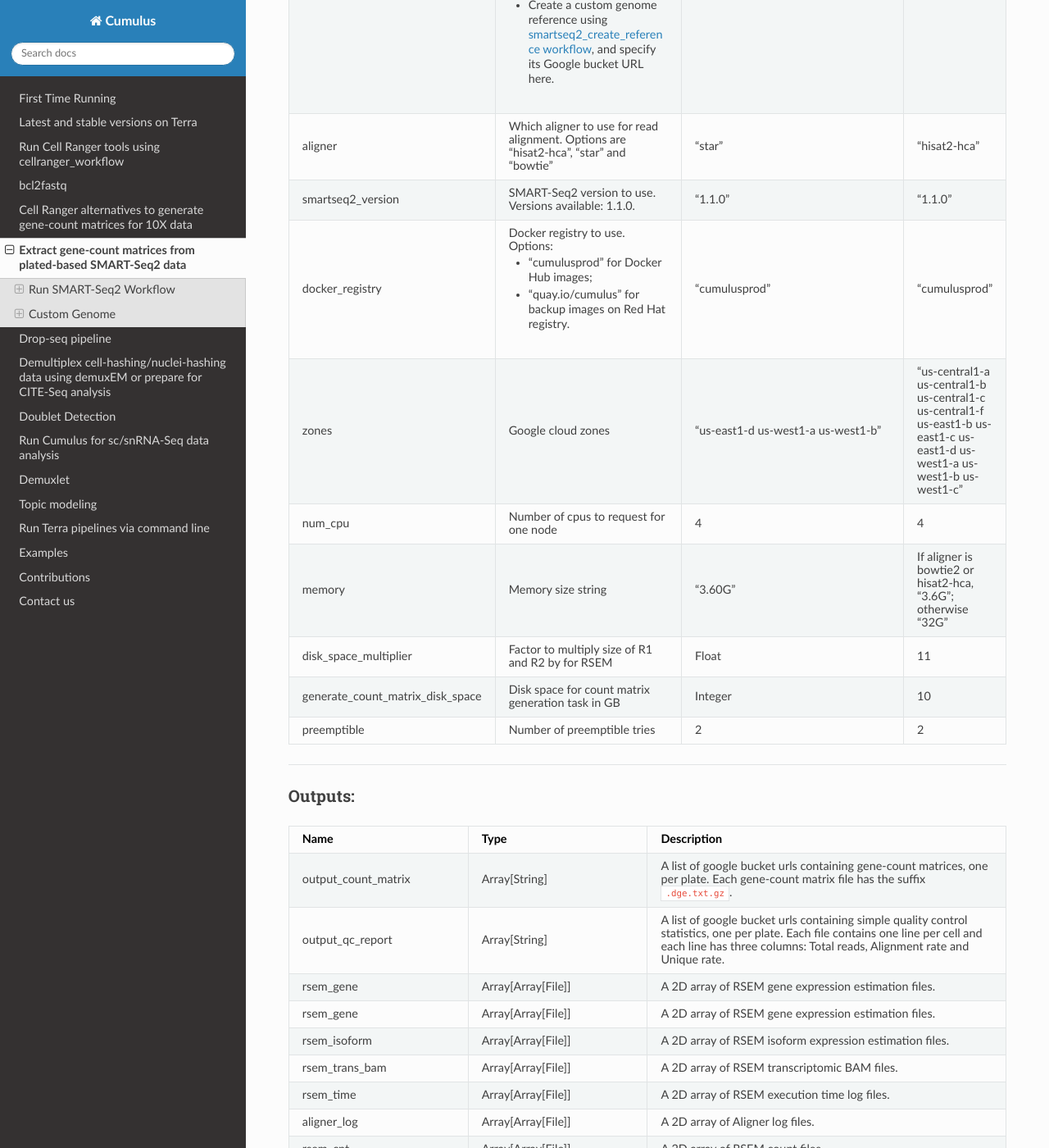
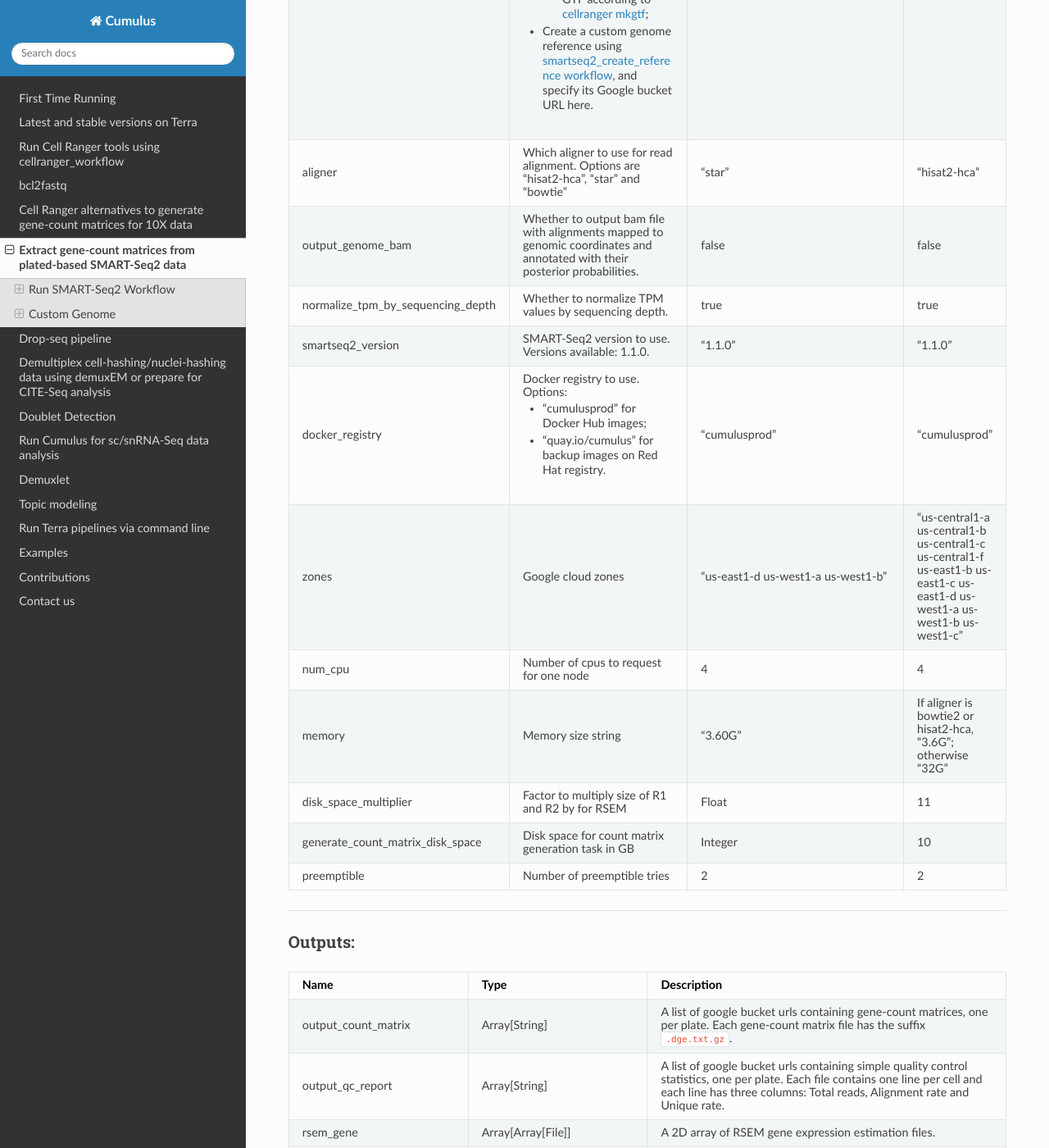
Before and after one commit to lilab-bcb/cumulus, a Sphinx documentation site: the page built from docs/smart_seq_2.rst, in a window 1280 px wide and 1400 px high, scrolled down 3028 px. Shown: the whole window at 82% size. Built offline with Sphinx 7.4.7 and the Read the Docs theme 2.0.0, drawn with Linux system fonts in a browser that asks for light colours; some of the changed text lies outside the part shown.

Commit message:
added options to normalize TPM values by sequencing depth and output genomic bam.

```diff
--- a/docs/smart_seq_2.rst
+++ b/docs/smart_seq_2.rst
@@ -121,6 +121,14 @@ Please see the description of inputs below. Note that required inputs are shown
       - Which aligner to use for read alignment. Options are "hisat2-hca", "star" and "bowtie"
       - "star"
       - "hisat2-hca"
+    * - output_genome_bam
+      - Whether to output bam file with alignments mapped to genomic coordinates and annotated with their posterior probabilities.
+      - false
+      - false
+    * - normalize_tpm_by_sequencing_depth
+      - Whether to normalize TPM values by sequencing depth.
+      - true
+      - true
     * - smartseq2_version
       - SMART-Seq2 version to use. Versions available: 1.1.0.
       - "1.1.0"
@@ -188,6 +196,9 @@ Outputs:
     * - rsem_trans_bam
       - Array[Array[File]]
       - A 2D array of RSEM transcriptomic BAM files.
+    * - rsem_genome_bam
+      - Array[Array[File]]
+      - A 2D array of RSEM genomic BAM files if ``output_genome_bam`` is ``true``.
     * - rsem_time
       - Array[Array[File]]
       - A 2D array of RSEM execution time log files.
```
Also changed, not shown: 2 other files.
